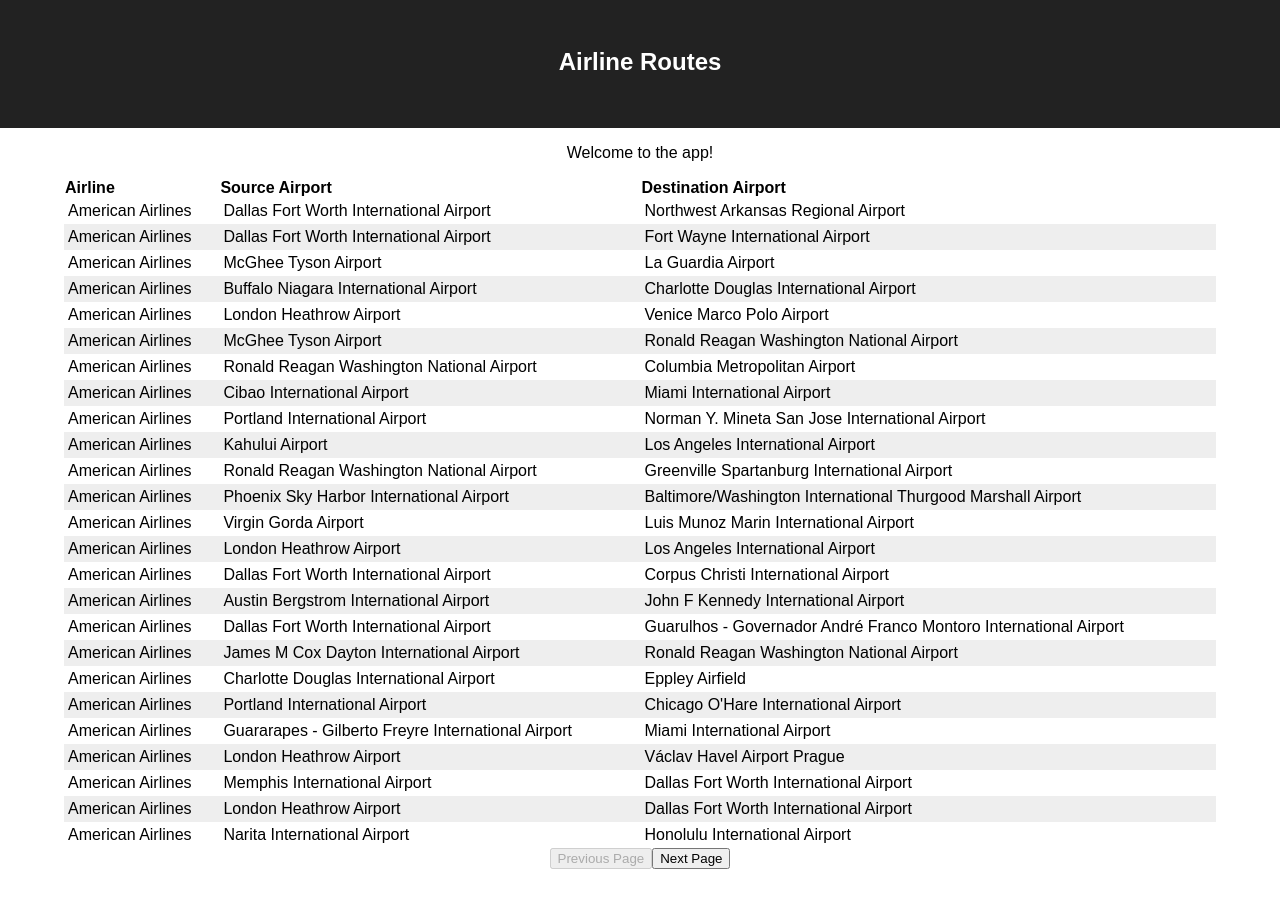
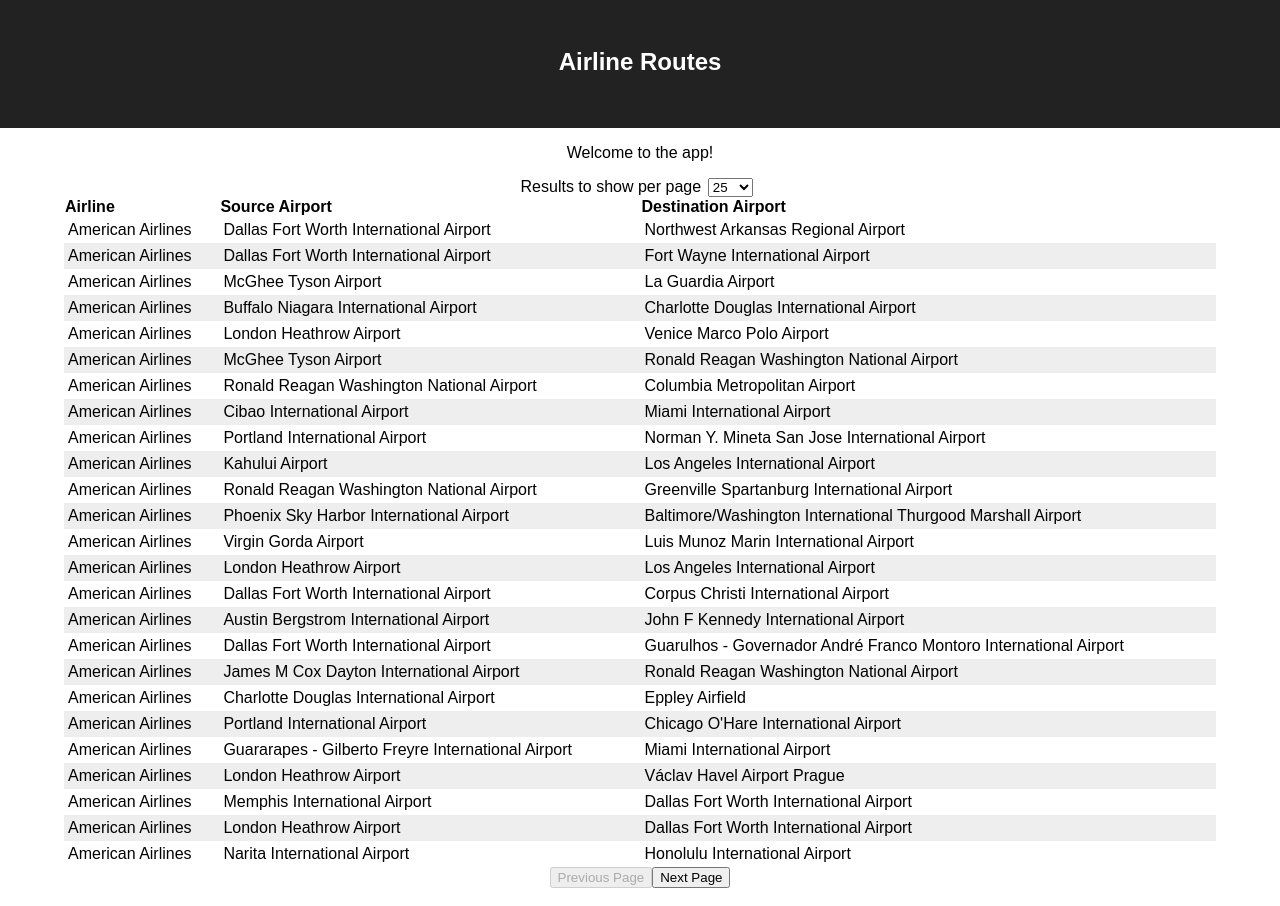
Before and after one commit to eldehan/airline-routes, a React (Create React App) app: page / in a window 1280 px wide. Built offline with nearby package versions, Linux system fonts and the light colour scheme.

Commit message:
added select for results per page

```diff
--- a/src/App.js
+++ b/src/App.js
@@ -1,4 +1,5 @@
 import React, { Component } from 'react';
+import { useState } from 'react';
 import DATA from './data'
 import { getAirlineById, getAirportByCode } from "./data"
 import './App.css';
@@ -6,6 +7,8 @@
 
 const App = () => {
   const { routes } = DATA
+  const [resultsPerPage, setResultsPerPage] = useState(25)
+
 
   const columns = [
     { name: 'Airline', property: 'airline' },
@@ -21,6 +24,28 @@
     }
   }
 
+  const Select = ({ label, name, options, handleOnChange, optionsState }) => (
+    <div>
+      <label htmlFor={name}>{label}</label>
+      <select name={name} onChange={handleOnChange} value={optionsState}>
+        {options.map(opt => {
+          return <option key={name + opt.value} value={opt.value}>{opt.text}</option>
+        })}
+      </select>
+    </div>
+  )
+
+  const perPageOptions = [
+    { value: 25, text: '25' },
+    { value: 50, text: '50' },
+    { value: 75, text: '75' },
+    { value: 100, text: '100' }
+  ]
+
+  const perPageOnChange = (event) => {
+    setResultsPerPage(event.target.value)
+  }
+
   return (
     <div className="app">
       <header className="header">
@@ -30,11 +55,19 @@
         <p>
           Welcome to the app!
         </p>
+        <Select
+          label={'Results to show per page'}
+          name={'select-per-page'}
+          options={perPageOptions}
+          handleOnChange={perPageOnChange}
+          optionsState={resultsPerPage}
+        />
         <Table
           className="routes-table"
           columns={columns}
           rows={routes}
           format={formatData}
+          resultsPerPage={Number(resultsPerPage)}
         />
       </section>
       <footer>
--- a/src/components/Table.js
+++ b/src/components/Table.js
@@ -1,17 +1,19 @@
 import { useState } from "react"
 
-const Table = ({ className, columns, rows, format }) => {
+const Table = ({ className, columns, rows, format, resultsPerPage }) => {
   const [page, setPage] = useState(0)
-  const resultsPerPage = 25
   const pageStart = page * resultsPerPage
   const pageEnd = pageStart + resultsPerPage
 
+
   const nextPage = () => {
     setPage(page + 1);
+    window.scrollTo(0, 0)
   };
 
   const previousPage = () => {
     setPage(page - 1);
+    window.scrollTo(0, 0)
   };
 
   const dataRows = rows.slice(pageStart, pageEnd).map(row => {
```
